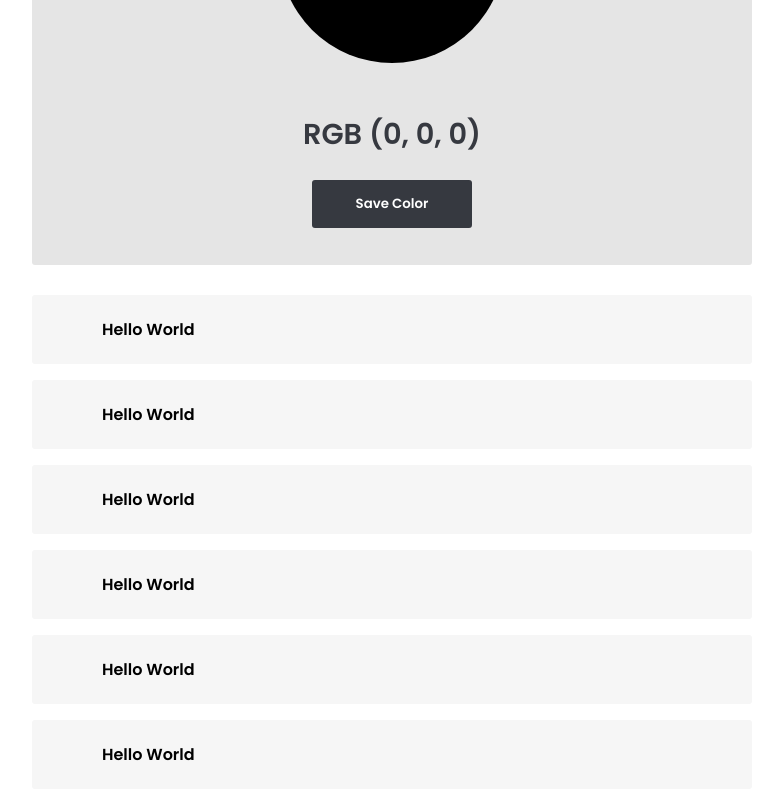
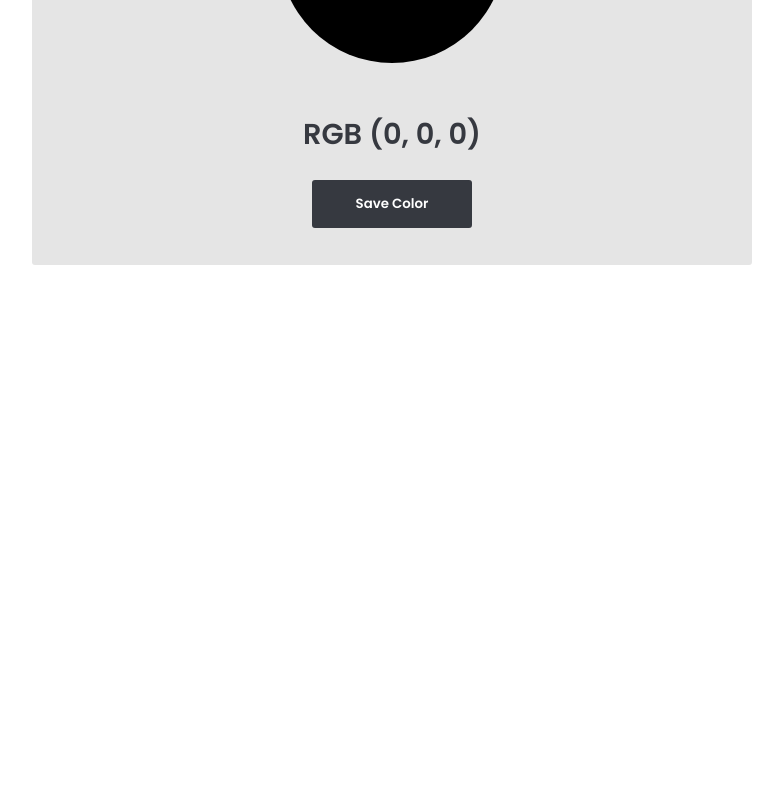
Before and after one commit to jbiers/color-generator, a React (Create React App) app: page / in a window 1280 px wide. Shown: the part 504-1304 px from the top of the page, without its empty margins (248-1031 px from the left). After the commit the page ends 800 px from the top, so only its background shows below. Built offline with nearby package versions, Linux system fonts and the light colour scheme.

Commit message:
get items from local storage

```diff
--- a/src/App.tsx
+++ b/src/App.tsx
@@ -4,11 +4,13 @@ import { GlobalStyle } from "./styles/global"
 import { ColorList } from "./components/ColorList";
 
 export function App() {
+  const colors = localStorage.getItem('colors') === null ? null : JSON.parse(localStorage.getItem('colors') as string)
+
   return (
     <>
       <Header />
       <ColorGenerator />
-      <ColorList />
+      <ColorList colors={colors} />
 
       <GlobalStyle />
     </>
--- a/src/components/ColorGenerator/index.tsx
+++ b/src/components/ColorGenerator/index.tsx
@@ -1,4 +1,4 @@
-import { useState } from "react"
+import { useEffect, useState } from "react"
 import { GeneratedColor } from "../GeneratedColor"
 import { GeneratedColorCode } from "../GeneratedColorCode"
 import { Container } from "./styles"
@@ -11,15 +11,26 @@ function generateRGBString(redValue: number, greenValue: number, blueValue: numb
         + `${blueValue.toString(16).length > 1 ? blueValue.toString(16) : '0' + blueValue.toString(16)}`
 }
 
-function saveToLocalStorage(rgbValue: string) {
+function saveToLocalStorage(rgbValue: string, setCurrentId: Function) {
     if (localStorage.getItem('currentId') === null) {
         localStorage.setItem('currentId', '1')
+        setCurrentId(1)
     }
 
     const idNumber = parseInt(localStorage.getItem('currentId') as string)
 
-    localStorage.setItem('currentId', (idNumber + 1).toString())
-    localStorage.setItem(rgbValue, idNumber.toString())
+    if (localStorage.getItem('colors') === null) {
+        localStorage.setItem('colors', JSON.stringify({ [idNumber]: rgbValue }))
+        localStorage.setItem('currentId', (idNumber + 1).toString())
+        setCurrentId(idNumber + 1)
+    } else {
+        const currentColors = JSON.parse(localStorage.getItem('colors') as string)
+
+        currentColors[idNumber] = rgbValue
+        localStorage.setItem('currentId', (idNumber + 1).toString())
+        setCurrentId(idNumber + 1)
+        localStorage.setItem('colors', JSON.stringify(currentColors))
+    }
 }
 
 export function ColorGenerator() {
@@ -27,7 +38,10 @@ export function ColorGenerator() {
     const [greenValue, setGreenValue] = useState<number>(0)
     const [blueValue, setBlueValue] = useState<number>(0)
 
+    const [currentId, setCurrentId] = useState<number>(0)
     const rgbValue = generateRGBString(redValue, greenValue, blueValue)
+
+    useEffect(() => { }, [currentId])
 
     return (
         <Container>
@@ -51,7 +65,7 @@ export function ColorGenerator() {
 
             <button
                 className="addColorBtn"
-                onClick={() => saveToLocalStorage(rgbValue)}>
+                onClick={() => saveToLocalStorage(rgbValue, setCurrentId)}>
                 Save Color
             </button>
         </Container>
--- a/src/components/ColorItem/ColorItem.tsx
+++ b/src/components/ColorItem/ColorItem.tsx
@@ -1,9 +1,13 @@
 import { Container } from "./styles";
 
-export function ColorItem() {
+interface ColorItemProps {
+    colorCode: string;
+}
+
+export function ColorItem(props: ColorItemProps) {
     return (
         <Container>
-            Hello World
+            {props.colorCode}
         </Container>
     )
 }
--- a/src/components/ColorList/index.tsx
+++ b/src/components/ColorList/index.tsx
@@ -1,15 +1,31 @@
 import { ColorItem } from "../ColorItem/ColorItem";
 import { Container } from "./styles";
 
-export function ColorList() {
+interface Colors {
+    Number: string;
+}
+
+interface ColorListProps {
+    colors: Colors
+}
+
+export function ColorList({ colors }: ColorListProps) {
+
+    if (colors === null) {
+        return (
+            <Container>
+
+            </Container>
+        )
+    }
+
     return (
         <Container>
-            <ColorItem />
-            <ColorItem />
-            <ColorItem />
-            <ColorItem />
-            <ColorItem />
-            <ColorItem />
+            {Object.keys(colors).map(key => {
+                return (
+                    <ColorItem colorCode={colors[key as keyof Colors]}></ColorItem>
+                )
+            })}
         </Container>
     )
 }
```
